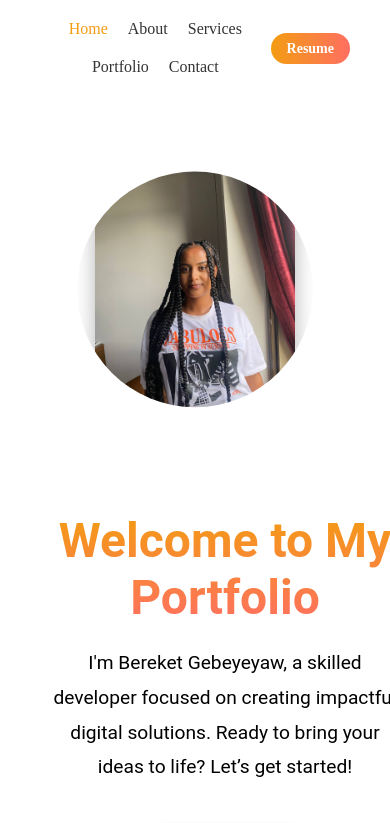
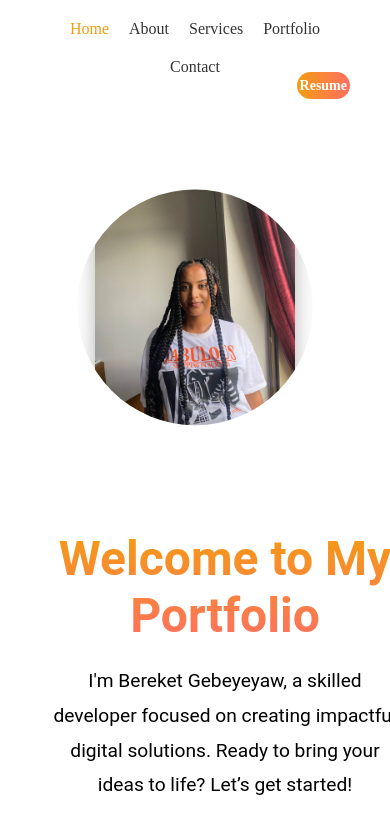
Before and after one commit to Bereketgebeyaw/Bereket-Gebeyaw, a React (Vite) app: page / in a window 390 px wide. Shown: the top 823 px of the page. Built offline with nearby package versions, Linux system fonts and the light colour scheme.

Commit message:
updated version

```diff
--- a/src/components/Navbar.jsx
+++ b/src/components/Navbar.jsx
@@ -23,56 +23,20 @@ function Navbar() {
   return (
     <nav>
       <div className="navbar-container">
-        <ul>
-          <li>
-            <NavLink
-              to="/"
-              className={({ isActive }) => (isActive ? "active-link" : "")}
-            >
-              Home
-            </NavLink>
-          </li>
-          <li>
-            <NavLink
-              to="/about"
-              className={({ isActive }) => (isActive ? "active-link" : "")}
-            >
-              About
-            </NavLink>
-          </li>
-          <li>
-            <NavLink
-              to="/services"
-              className={({ isActive }) => (isActive ? "active-link" : "")}
-            >
-              Services
-            </NavLink>
-          </li>
-          <li>
-            <NavLink
-              to="/portfolio"
-              className={({ isActive }) => (isActive ? "active-link" : "")}
-            >
-              Portfolio
-            </NavLink>
-          </li>
-          <li>
-            <NavLink
-              to="/contact"
-              className={({ isActive }) => (isActive ? "active-link" : "")}
-            >
-              Contact
-            </NavLink>
-          </li>
-        </ul>
+  <div className="nav-links">
+    <ul>
+      <li><NavLink to="/" className={({ isActive }) => isActive ? "active-link" : ""}>Home</NavLink></li>
+      <li><NavLink to="/about" className={({ isActive }) => isActive ? "active-link" : ""}>About</NavLink></li>
+      <li><NavLink to="/services" className={({ isActive }) => isActive ? "active-link" : ""}>Services</NavLink></li>
+      <li><NavLink to="/portfolio" className={({ isActive }) => isActive ? "active-link" : ""}>Portfolio</NavLink></li>
+      <li><NavLink to="/contact" className={({ isActive }) => isActive ? "active-link" : ""}>Contact</NavLink></li>
+    </ul>
+  </div>
+  <div className="resume-button">
+    <a href="/cv.pdf" target="_blank" rel="noopener noreferrer">Resume</a>
+  </div>
+</div>
 
-        <div className="resume-button">
-          {/* Link to the resume in the public folder */}
-          <a href="/cv.pdf" target="_blank" rel="noopener noreferrer">
-            Resume
-          </a>
-        </div>
-      </div>
     </nav>
   );
 }
--- a/src/styles/Navbar.css
+++ b/src/styles/Navbar.css
@@ -11,6 +11,7 @@ nav {
   justify-content: space-between;
   align-items: center;
   flex-wrap: wrap; /* Allow wrapping on small screens */
+
 }
 
 ul {
@@ -37,7 +38,7 @@ ul li a {
 }
 
 .resume-button a {
-  padding: 10px 20px;
+
   background: linear-gradient(90deg, #f39c12, #ff6f61);
   color: white;
   text-decoration: none;
@@ -68,7 +69,8 @@ ul li a {
   }
 
   .resume-button a {
-    padding: 8px 16px;
+    padding: 6px 3px;
     font-size: 14px;
+    justify-content: end;
   }
 }
```
